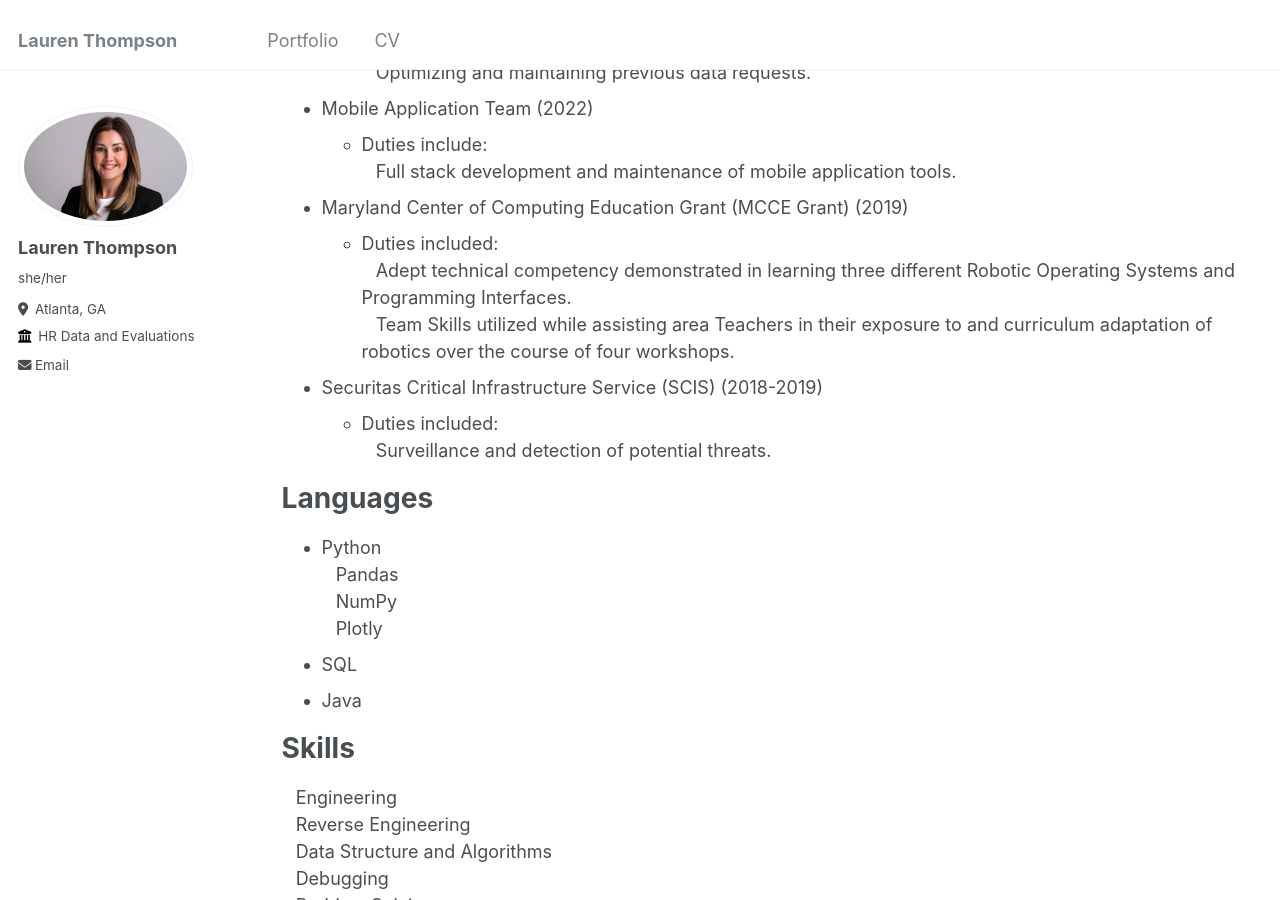
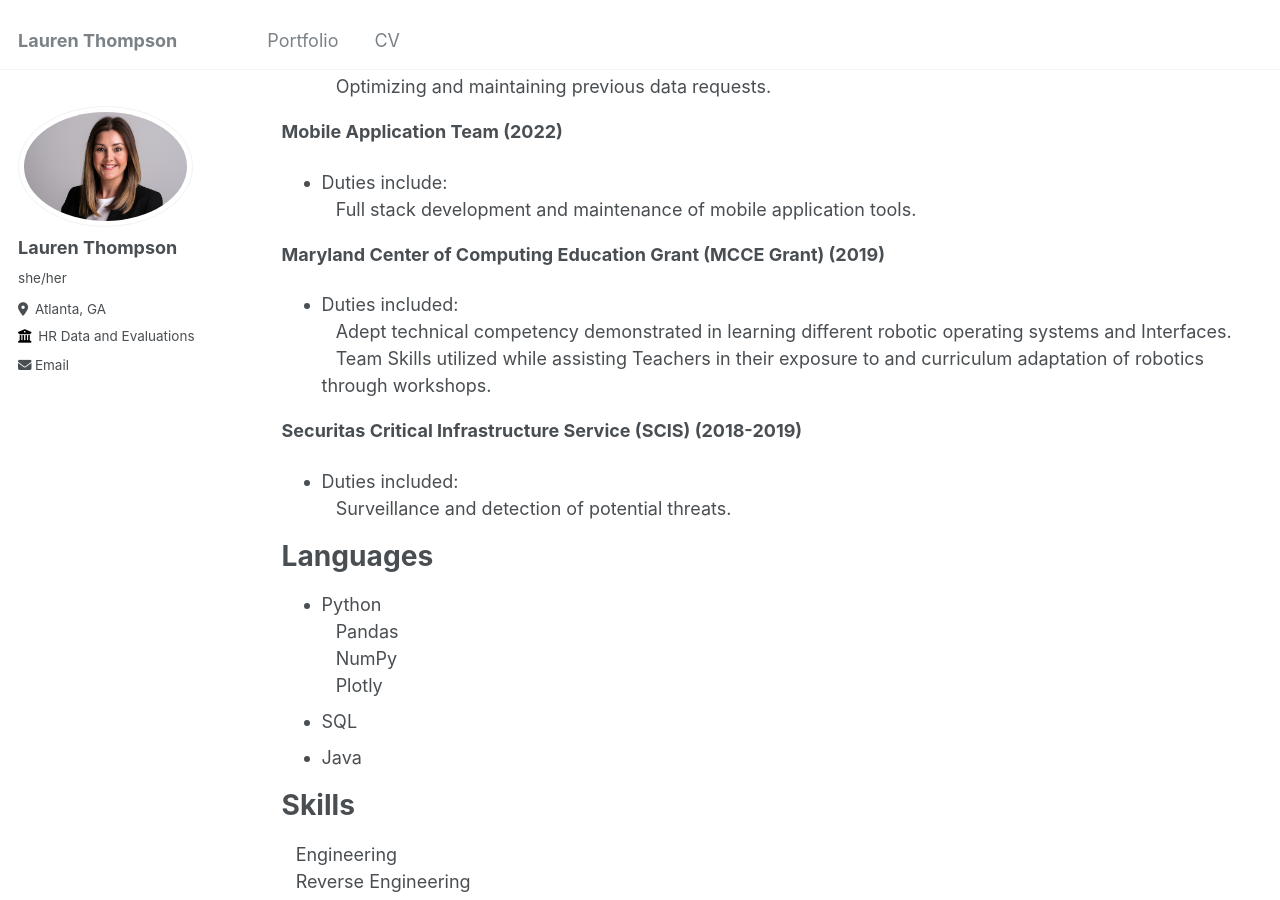
Before and after one commit to laurenthompson4477/Portfolio.github.io, a Jekyll site: the page built from _pages/cv.md, in a window 1280 px wide and 900 px high, scrolled down 553 px. Built offline with Jekyll 4.4.1, drawn with Linux system fonts in a browser that asks for light colours.

Commit message:
Update cv.md

```diff
--- a/_pages/cv.md
+++ b/_pages/cv.md
@@ -19,21 +19,23 @@ Education
 
 Work experience
 ======
-* HR Data and Evaluations (2022 - current)<br>
+**HR Data and Evaluations (2022 - current)** <br>
   * Duties include:<br>
   &ensp; Obtain and analyze data producing graphics fitting customer's request.<br>
   &ensp; Analyze HR records of employee attrition and retention modeling future behavior.<br>
   &ensp; Create calculations to measure departments overall performance.<br>
-  &ensp; Optimizing and maintaining previous data requests. <br>
-* Mobile Application Team (2022)<br>
+  &ensp; Optimizing and maintaining previous data requests.
+
+**Mobile Application Team (2022)** <br>
   * Duties include: <br>
   &ensp; Full stack development and maintenance of mobile application tools.
-* Maryland Center of Computing Education Grant (MCCE Grant) (2019)
+
+**Maryland Center of Computing Education Grant (MCCE Grant) (2019)** <br>
   * Duties included:<br>
-    &ensp; Adept technical competency demonstrated in learning three different Robotic Operating Systems and Programming Interfaces.<br>
-    &ensp; Team Skills utilized while assisting area Teachers in their exposure to and curriculum adaptation of robotics over the course of four workshops.
+    &ensp; Adept technical competency demonstrated in learning different robotic operating systems and Interfaces.<br>
+    &ensp; Team Skills utilized while assisting Teachers in their exposure to and curriculum adaptation of robotics through workshops.
 
-* Securitas Critical Infrastructure Service (SCIS) (2018-2019)<br>
+**Securitas Critical Infrastructure Service (SCIS) (2018-2019)** <br>
   * Duties included:<br>
     &ensp; Surveillance and detection of potential threats.
 
```
